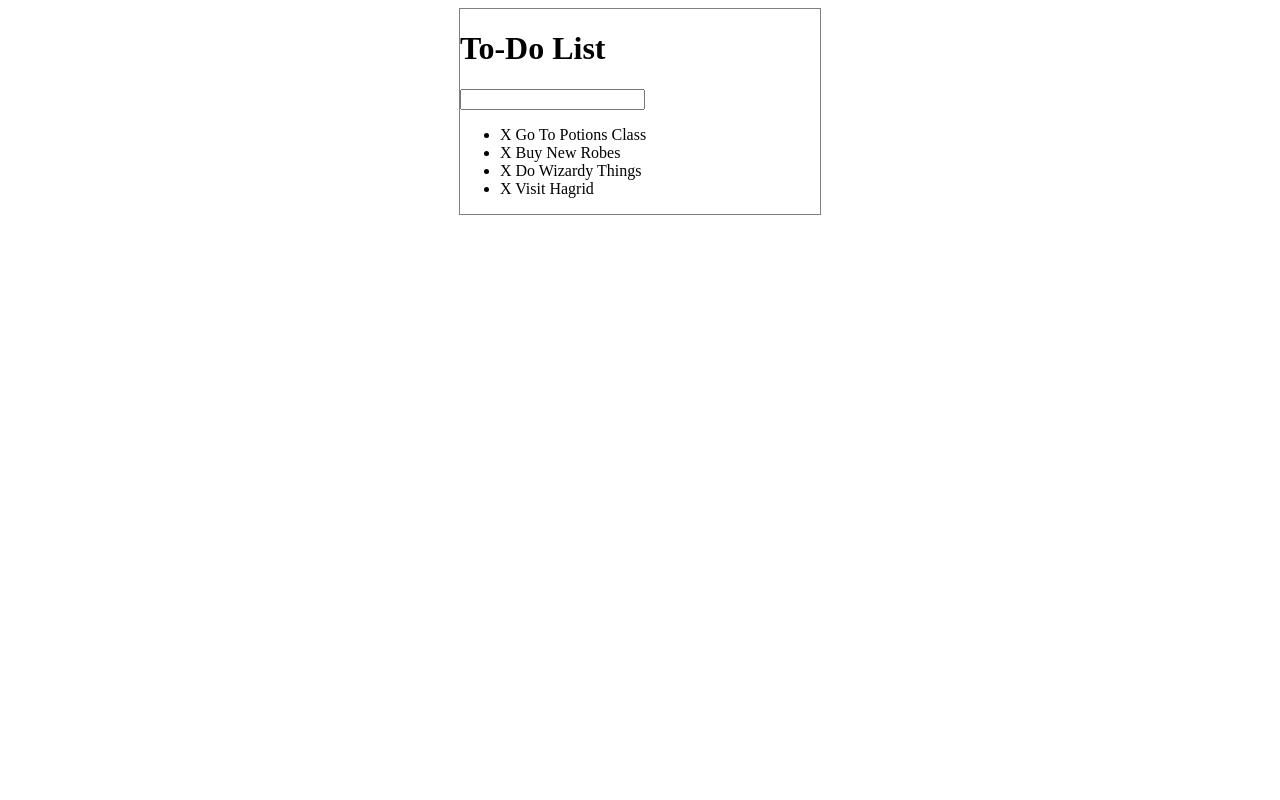
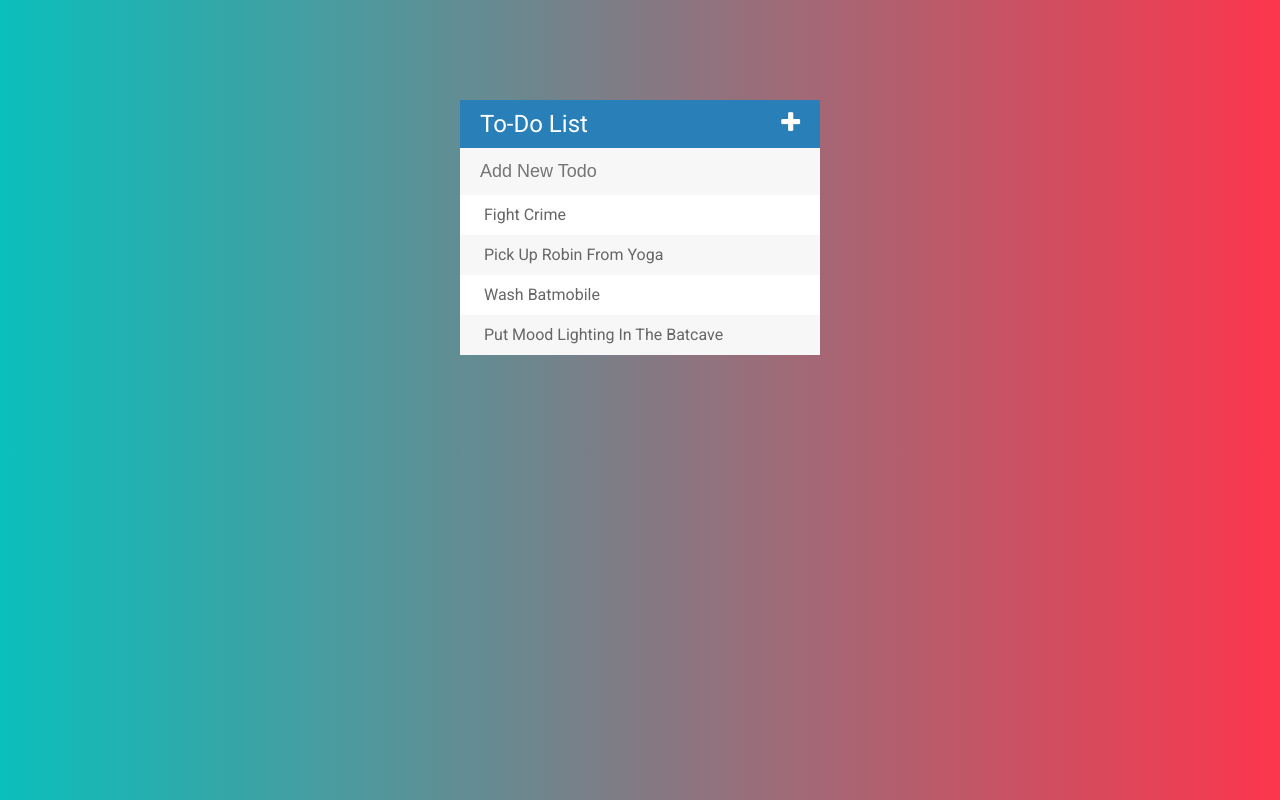
Before and after one commit to WigglyWorm/TodoList, a plain HTML site: page index.html in a window 1280 px wide. Drawn offline with Linux system fonts and the light colour scheme.

Commit message:
added css

```diff
--- a/assets/css/todos.css
+++ b/assets/css/todos.css
@@ -1,8 +1,86 @@
+body {
+	font-family: 'Roboto', sans-serif;
+	background: #FC354C;  /* fallback for old browsers */
+    background: -webkit-linear-gradient(to left, #FC354C , #0ABFBC); /* Chrome 10-25, Safari 5.1-6 */
+	background: linear-gradient(to left, #FC354C , #0ABFBC); /* W3C, IE 10+/ Edge, Firefox 16+, Chrome 26+, Opera 12+, Safari 7+ */
+
+
+}
+
 #container {
 
 	width: 360px;
-	margin: 0 auto;
-	border: 1px solid gray;
+	margin: 100px auto;
+	background-color: #f7f7f7;
+	box-shadow: 0 0 3px rgba(0,0,0 0.1);
+}
+
+h1 {
+	background: #2980b9;
+	color: white;
+	margin: 0;
+	padding: 10px 20px;
+	font-size:
+	text-transform: uppercase;
+	font-size: 24px;
+	font-weight: normal;
+}
+
+
+.fa-plus {
+	float: right;
+}
+
+input {
+	font-size: 18px;
+	background: #f7f7f7;
+	color: #2980b9;
+	width: 100%;
+	padding: 13px 13px 13px 20px;
+	box-sizing: border-box;
+	border: 3px rgba(0, 0, 0, 0);
+}
+
+input:focus {
+	background: white;
+	border: 3px solid #2980b9;
+	outline: none;
+}
+
+ul {
+	list-style: none;
+	margin: 0;
+	padding: 0;
+
+}
+
+li {
+	background: white;
+	line-height: 40px;
+	height: 40px;
+	color: #666;
+}
+
+li:nth-child(2n) {
+	background: #f7f7f7;
+}
+
+span {
+	background: #e74c3c;
+	color: white;
+	height: 40px;
+	margin-right: 20px;
+	text-align: center;
+	display: inline-block;
+	width: 0;
+	transition: 0.2s linear;
+	opacity: 0;
+}
+
+li:hover span {
+	width: 40px;
+	opacity: 1.0;
+
 }
 
 .completed {
--- a/assets/js/todos.js
+++ b/assets/js/todos.js
@@ -1,12 +1,27 @@
 // check off specific todos by clicking
-$("li").click(function (){
+$("ul").on("click", "li", function (){
 	$(this).toggleClass("completed");
 });
 
 // click on X to delete todo
-$("span").click(function(event){
+$("ul").on("click", "span", function(event){
 	$(this).parent().fadeOut(500,function(){
 		$(this).remove();
 	});
 	event.stopPropagation();
 });
+
+$("input[type='text'").keypress(function(event){
+	if (event.which === 13){
+		// grabbing new todo text from input
+		var todoText = ($(this).val());
+		$(this).val("");
+		// create a new li and add to ul
+		$("ul").append("<li><span><i class='fa fa-trash'></i></span> " + todoText + "</li>")
+	}
+});
+
+$(".fa-plus").click(function(){
+	$("input[type='text'").fadeToggle();
+
+});
--- a/index.html
+++ b/index.html
@@ -2,20 +2,24 @@
 <html>
 <head>
 	<title>Todo List</title>
+
+	<link href="https://fonts.googleapis.com/css?family=Roboto:400,500,700" rel="stylesheet">
 	<script type="text/javascript" src="assets/js/lib/jquery-3.1.1.min.js"></script>
+	<link rel="stylesheet" type="text/css" href="https://cdnjs.cloudflare.com/ajax/libs/font-awesome/4.7.0/css/font-awesome.css">
 	<link rel="stylesheet" type="text/css" href="assets/css/todos.css">
 </head>
 <body>
 
 <div id="container">
-	<h1>To-Do List</h1>
-	<input type="text">
+	<h1>To-Do List <i class="fa fa-plus" aria-hidden="true"></i>
+</h1>
+	<input type="text" placeholder="Add New Todo">
 
 	<ul>
-		<li><span>X</span> Go To Potions Class</li>
-		<li><span>X</span> Buy New Robes</li>
-		<li><span>X</span> Do Wizardy Things</li>
-		<li><span>X</span> Visit Hagrid</li>
+		<li><span><i class="fa fa-trash"></i> </span> Fight Crime</li>
+		<li><span><i class="fa fa-trash"></i></span> Pick Up Robin From Yoga </li>
+		<li><span><i class="fa fa-trash"></i></span> Wash Batmobile</li>
+		<li><span><i class="fa fa-trash"></i></span> Put Mood Lighting In The Batcave</li>
 
 	</ul>
 </div>
```
